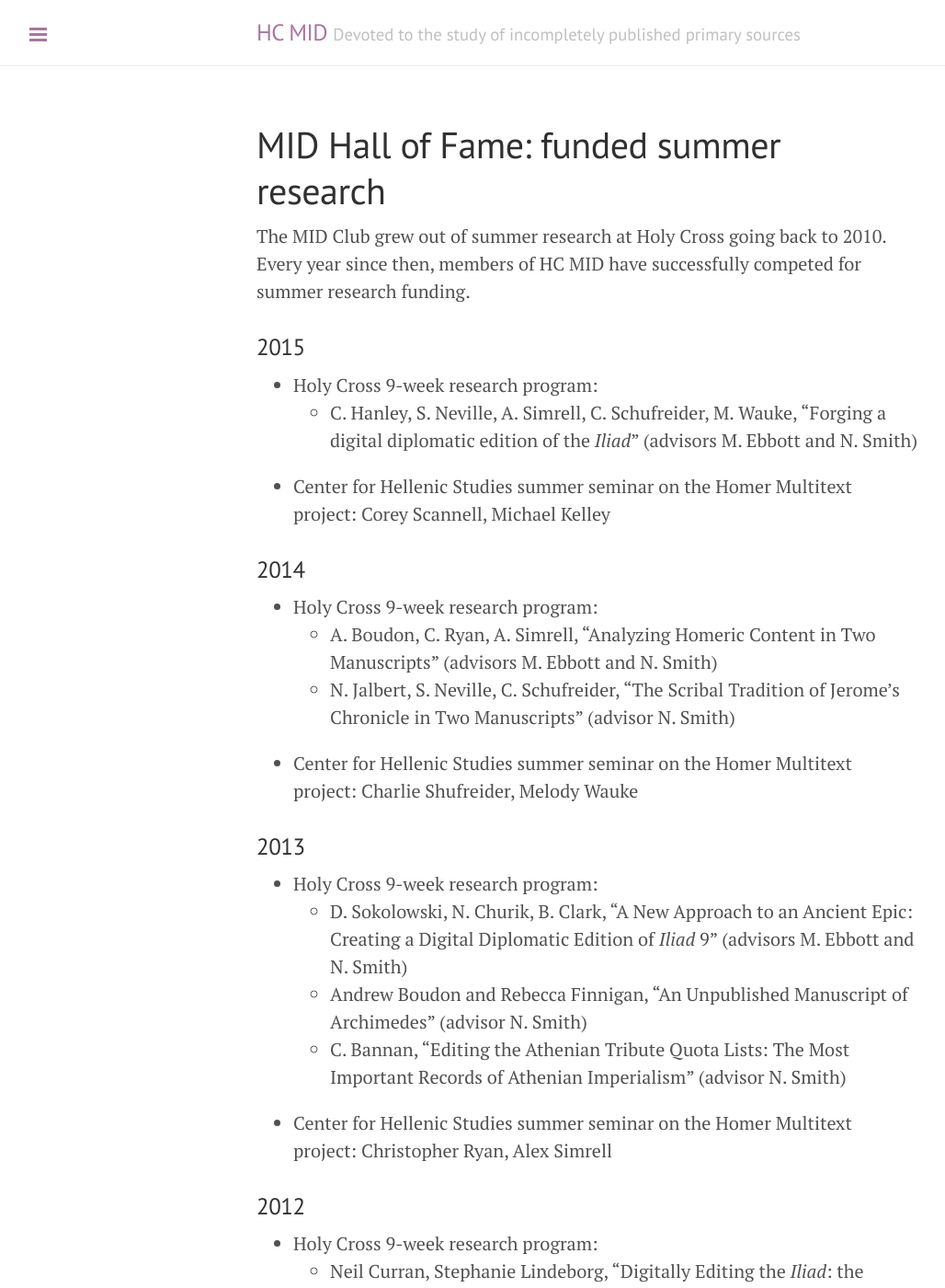
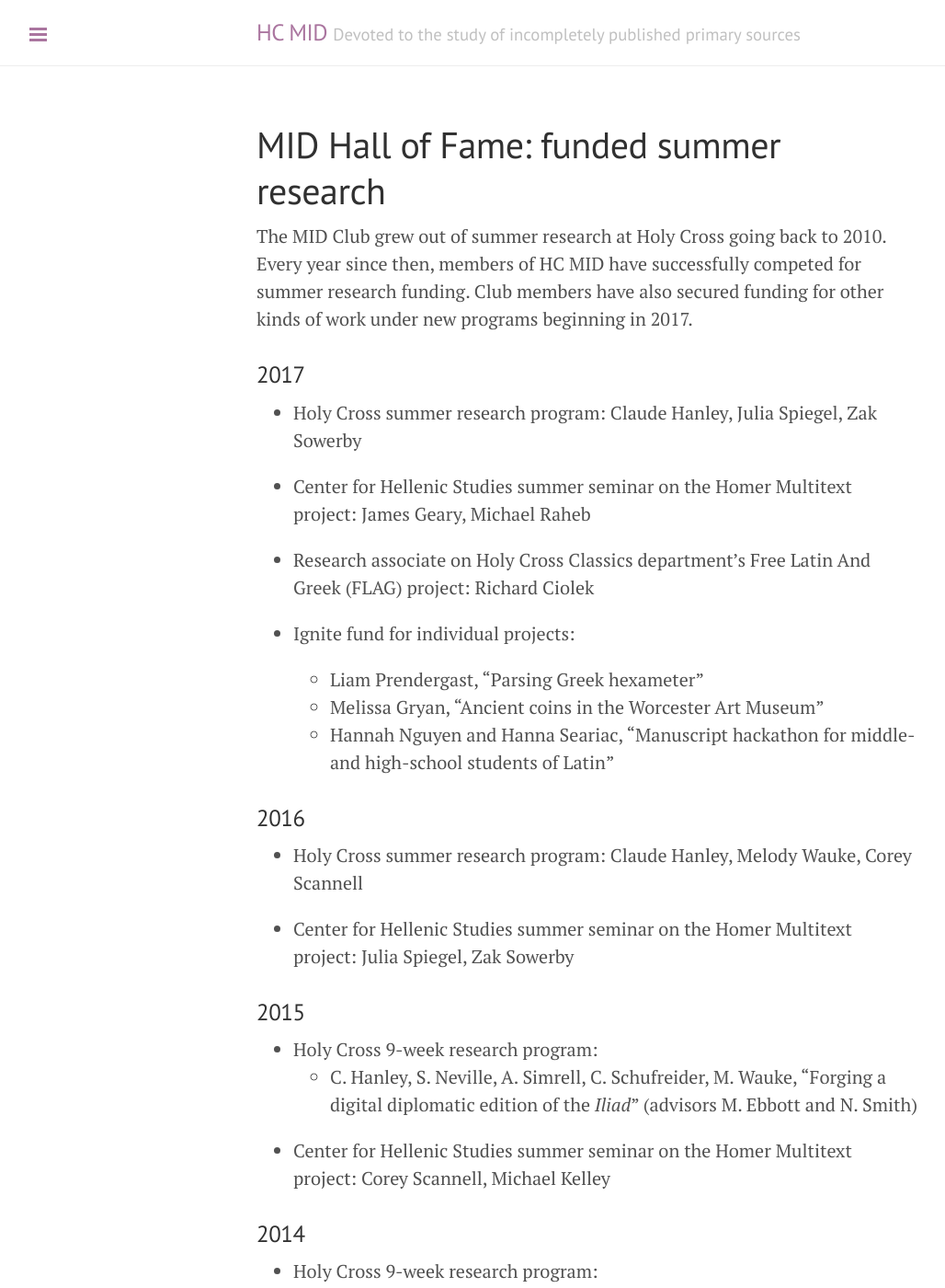
Before and after one commit to HCMID/HCMID.github.io, a Jekyll site: the page built from hof/grants.md, in a window 1280 px wide and 1400 px high. Shown: the whole window at 92% size, without its empty margins (1-1029 px from the left). Built offline with Jekyll 4.4.1, drawn with Linux system fonts in a browser that asks for light colours.

Commit message:
Update grants page

```diff
--- a/hof/grants.md
+++ b/hof/grants.md
@@ -4,7 +4,30 @@ layout: page
 ---
 
 
-The MID Club grew out of summer research at Holy Cross going back to 2010.  Every year since then,  members of HC MID have successfully competed for summer research funding.
+The MID Club grew out of summer research at Holy Cross going back to 2010.  Every year since then,  members of HC MID have successfully competed for summer research funding.  Club members have also secured funding for other kinds of work under new programs beginning in 2017.
+
+
+### 2017 ###
+
+
+- Holy Cross summer research program: Claude Hanley, Julia Spiegel, Zak Sowerby
+
+- Center for Hellenic Studies summer seminar on the Homer Multitext project:  James Geary, Michael Raheb
+
+- Research associate on Holy Cross Classics department's Free Latin And Greek (FLAG) project: Richard Ciolek
+
+- Ignite fund for individual projects:
+    - Liam Prendergast, "Parsing Greek hexameter"
+    - Melissa Gryan, "Ancient coins in the Worcester Art Museum"
+    - Hannah Nguyen and Hanna Seariac, "Manuscript hackathon for middle- and high-school students of Latin"
+
+### 2016 ###
+
+
+- Holy Cross summer research program: Claude Hanley, Melody Wauke, Corey Scannell
+
+- Center for Hellenic Studies summer seminar on the Homer Multitext project:  Julia Spiegel, Zak Sowerby
+
 
 ### 2015 ###
 
```
